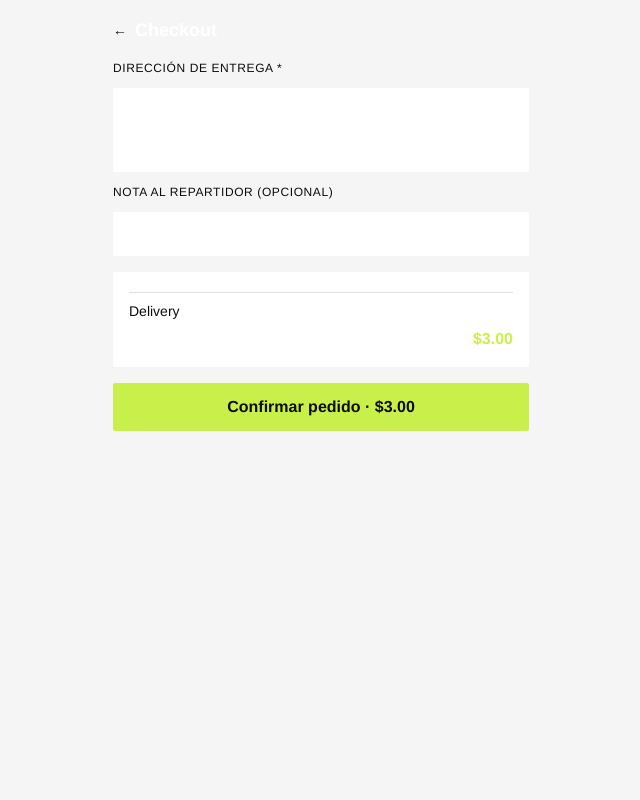
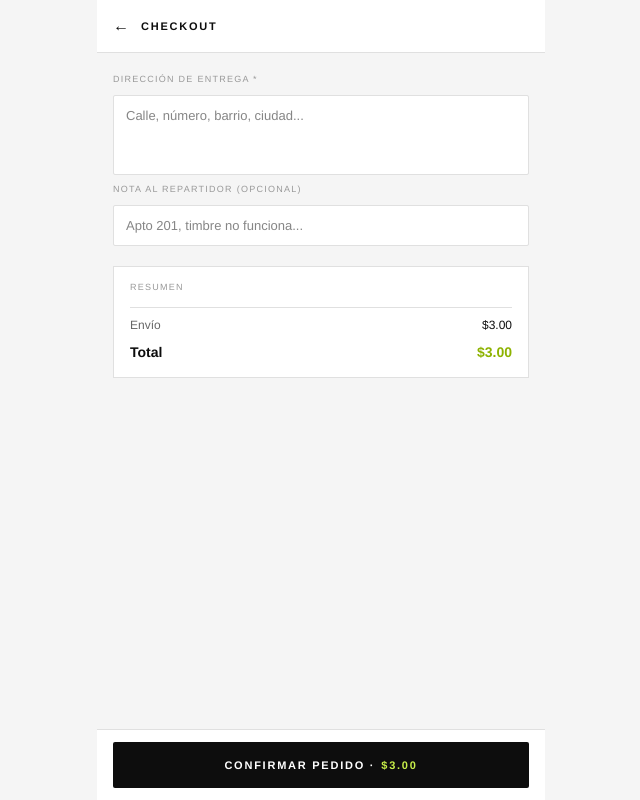
Before and after one commit to RookieCol/TG-marketplace, a Next.js app: page /checkout in a window 1280 px wide. Shown: the whole page, without its empty margins (319-959 px from the left). Built offline with nearby package versions, Linux system fonts and the light colour scheme.

Commit message:
feat: rebuild checkout page with sharp-light design
Replace Tailwind classes and old --text-muted/--surface-2 tokens with
inline styles using the new sharp-light design system tokens.

```diff
--- a/src/app/checkout/page.tsx
+++ b/src/app/checkout/page.tsx
@@ -6,6 +6,27 @@ import { useCartStore } from '@/lib/cart'
 declare global { interface Window { Telegram?: { WebApp?: { initData: string } } } }
 
 const DELIVERY_FEE = 3
+
+const inputStyle: React.CSSProperties = {
+  width: '100%',
+  background: 'var(--surface)',
+  color: 'var(--text)',
+  fontSize: 13,
+  borderRadius: 'var(--radius)',
+  padding: '10px 12px',
+  outline: 'none',
+  border: '1px solid var(--border)',
+  resize: 'none' as const,
+  fontFamily: 'inherit',
+}
+
+const labelStyle: React.CSSProperties = {
+  fontSize: 9,
+  letterSpacing: '.14em',
+  textTransform: 'uppercase' as const,
+  color: 'var(--text-3)',
+  fontWeight: 500,
+}
 
 export default function CheckoutPage() {
   const router = useRouter()
@@ -37,37 +58,81 @@ export default function CheckoutPage() {
   }
 
   return (
-    <div className="px-4 py-4 flex flex-col gap-4 min-h-screen">
-      <div className="flex items-center gap-2">
-        <button onClick={() => router.back()} className="text-[var(--text-muted)] text-sm">←</button>
-        <h1 className="text-white font-bold text-lg">Checkout</h1>
+    <div style={{ minHeight: '100svh', background: 'var(--bg)', display: 'flex', flexDirection: 'column' }}>
+
+      {/* Header */}
+      <div style={{
+        display: 'flex', alignItems: 'center', gap: 12,
+        padding: '14px 16px', borderBottom: '1px solid var(--border)', background: 'var(--surface)',
+      }}>
+        <button onClick={() => router.back()} style={{ background: 'none', border: 'none', cursor: 'pointer', fontSize: 16, color: 'var(--text)' }}>←</button>
+        <span style={{ fontSize: 11, fontWeight: 700, letterSpacing: '.16em', textTransform: 'uppercase', color: 'var(--text)' }}>
+          Checkout
+        </span>
       </div>
-      <div className="flex flex-col gap-3">
-        <label className="text-[var(--text-muted)] text-xs uppercase tracking-wider">Dirección de entrega *</label>
-        <textarea value={address} onChange={(e) => setAddress(e.target.value)} placeholder="Calle, número, barrio, ciudad..." rows={3} className="bg-[var(--surface)] text-white text-sm rounded-[var(--radius)] p-3 resize-none outline-none placeholder:text-[var(--text-muted)]" />
-        <label className="text-[var(--text-muted)] text-xs uppercase tracking-wider">Nota al repartidor (opcional)</label>
-        <input value={note} onChange={(e) => setNote(e.target.value)} placeholder="Apto 201, timbre no funciona..." className="bg-[var(--surface)] text-white text-sm rounded-[var(--radius)] p-3 outline-none placeholder:text-[var(--text-muted)]" />
+
+      <div style={{ flex: 1, padding: '20px 16px', display: 'flex', flexDirection: 'column', gap: 20 }}>
+
+        {/* Address form */}
+        <div style={{ display: 'flex', flexDirection: 'column', gap: 8 }}>
+          <span style={labelStyle}>Dirección de entrega *</span>
+          <textarea
+            value={address}
+            onChange={(e) => setAddress(e.target.value)}
+            placeholder="Calle, número, barrio, ciudad..."
+            rows={3}
+            style={inputStyle}
+          />
+          <span style={labelStyle}>Nota al repartidor (opcional)</span>
+          <input
+            value={note}
+            onChange={(e) => setNote(e.target.value)}
+            placeholder="Apto 201, timbre no funciona..."
+            style={inputStyle}
+          />
         </div>
-      <div className="bg-[var(--surface)] rounded-[var(--radius)] p-4 flex flex-col gap-1.5">
+
+        {/* Order summary */}
+        <div style={{ background: 'var(--surface)', border: '1px solid var(--border)', padding: '14px 16px', display: 'flex', flexDirection: 'column', gap: 8 }}>
+          <span style={labelStyle}>Resumen</span>
           {items.map((i) => (
-          <div key={i.product_id} className="flex justify-between text-sm">
-            <span className="text-[var(--text-muted)]">{i.name} ×{i.qty}</span>
-            <span className="text-white">${(i.price * i.qty).toFixed(2)}</span>
+            <div key={i.product_id} style={{ display: 'flex', justifyContent: 'space-between', fontSize: 12 }}>
+              <span style={{ color: 'var(--text-2)' }}>{i.name} ×{i.qty}</span>
+              <span style={{ color: 'var(--text)' }}>${(i.price * i.qty).toFixed(2)}</span>
             </div>
           ))}
-        <div className="flex justify-between text-sm border-t border-[var(--border)] pt-2 mt-1">
-          <span className="text-[var(--text-muted)]">Delivery</span>
-          <span className="text-white">${DELIVERY_FEE.toFixed(2)}</span>
+          <div style={{ display: 'flex', justifyContent: 'space-between', fontSize: 12, borderTop: '1px solid var(--border)', paddingTop: 8, marginTop: 4 }}>
+            <span style={{ color: 'var(--text-2)' }}>Envío</span>
+            <span style={{ color: 'var(--text)' }}>${DELIVERY_FEE.toFixed(2)}</span>
           </div>
-        <div className="flex justify-between font-bold">
-          <span className="text-white">Total</span>
-          <span className="text-[var(--accent)]">${grandTotal.toFixed(2)}</span>
+          <div style={{ display: 'flex', justifyContent: 'space-between', fontWeight: 700, fontSize: 14 }}>
+            <span style={{ color: 'var(--text)' }}>Total</span>
+            <span style={{ color: 'var(--accent-dark)' }}>${grandTotal.toFixed(2)}</span>
           </div>
         </div>
-      {error && <p className="text-red-400 text-sm">{error}</p>}
-      <button onClick={handleSubmit} disabled={loading} className="w-full bg-[var(--accent)] text-[var(--accent-fg)] font-bold rounded-[var(--radius)] py-3 disabled:opacity-50">
-        {loading ? 'Procesando...' : `Confirmar pedido · $${grandTotal.toFixed(2)}`}
+
+        {error && <p style={{ color: '#e53935', fontSize: 12 }}>{error}</p>}
+      </div>
+
+      {/* Footer CTA */}
+      <div style={{ padding: '12px 16px', background: 'var(--surface)', borderTop: '1px solid var(--border)' }}>
+        <button
+          onClick={handleSubmit}
+          disabled={loading}
+          style={{
+            width: '100%', height: 46,
+            background: 'var(--text)', color: 'var(--surface)',
+            border: 'none', cursor: loading ? 'not-allowed' : 'pointer', opacity: loading ? 0.5 : 1,
+            fontSize: 11, fontWeight: 700, letterSpacing: '.16em', textTransform: 'uppercase',
+            borderRadius: 'var(--radius)',
+            display: 'flex', alignItems: 'center', justifyContent: 'center', gap: 6,
+          }}
+        >
+          {loading ? 'PROCESANDO...' : (
+            <>CONFIRMAR PEDIDO · <span style={{ color: 'var(--accent)', fontWeight: 700 }}>${grandTotal.toFixed(2)}</span></>
+          )}
         </button>
+      </div>
     </div>
   )
 }
```
Lines whose indentation alone changed are shown as unchanged.
